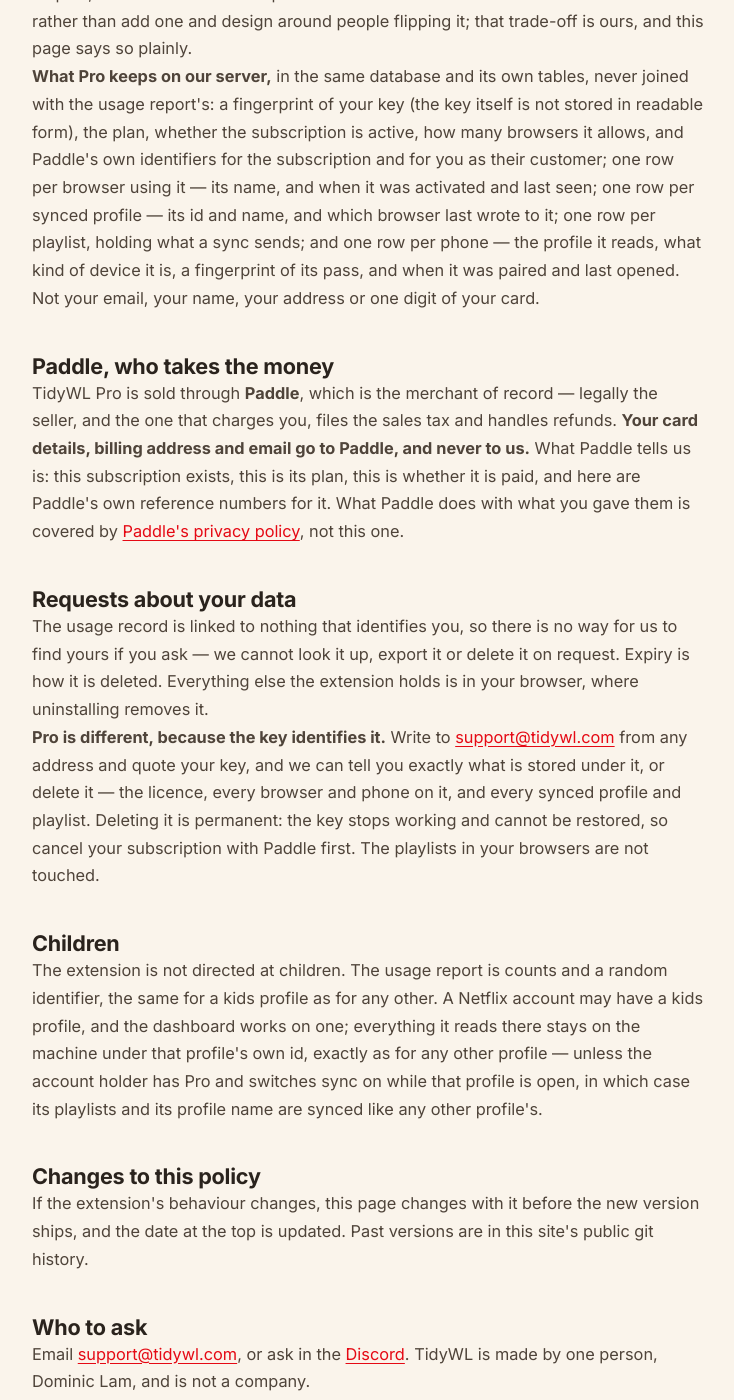
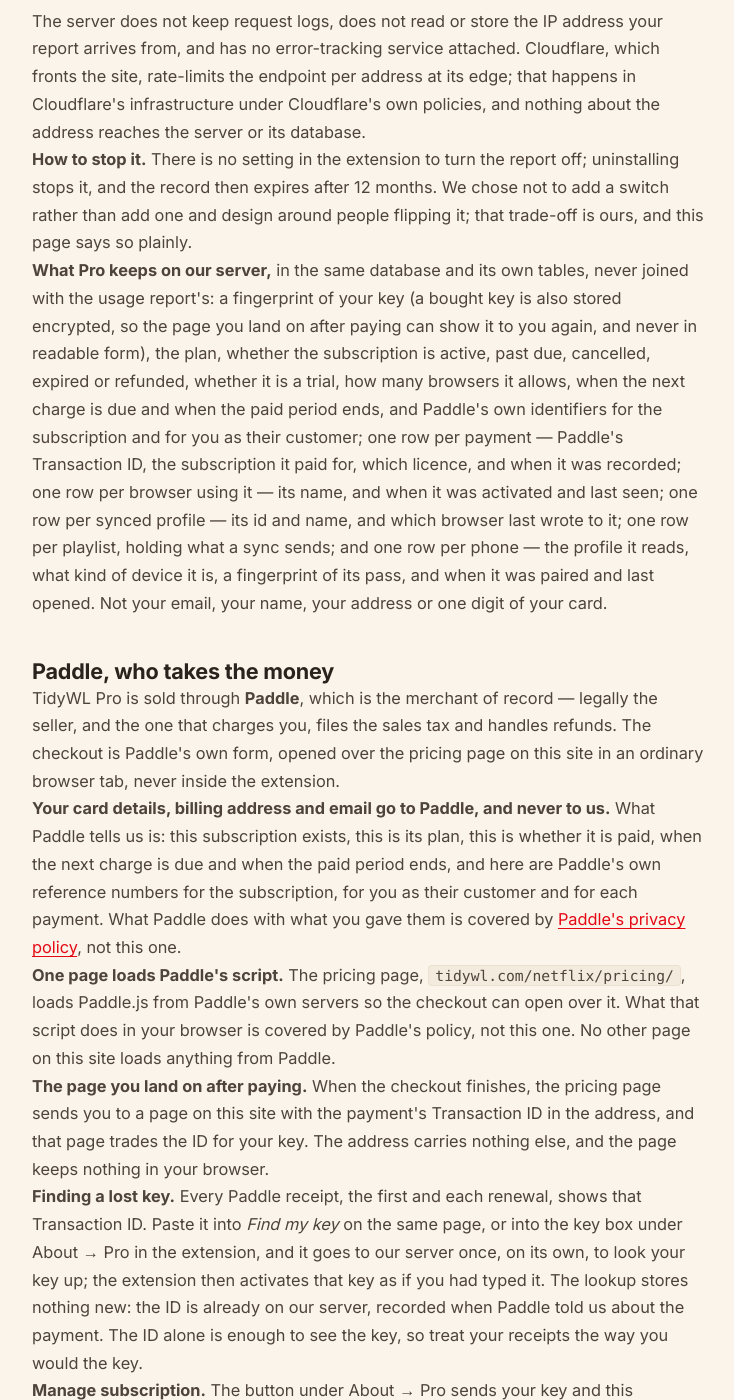
Before and after one commit to dominic-lam/tidywl-site, a Jekyll site: the page built from netflix/privacy/index.html, in a window 1280 px wide and 1400 px high, scrolled down 12500 px. Shown: the whole window, without its empty margins (272-1006 px from the left). Built offline with Jekyll 4.4.1, drawn with Linux system fonts in a browser that asks for light colours; some of the changed text lies outside the part shown.

Commit message:
DRAFT netflix privacy: the Paddle section, for 1.0.0's purchase
YouTube's Paddle section, for this product's pages and routes: the checkout
over /netflix/pricing/, Paddle.js on that page only, the success page, a lost key
found by Transaction ID, Manage subscription's link never kept, and an end or a
refund switching Pro off. What Pro keeps gains the encrypted key, every status,
the billing dates and one row per payment (netflix_transactions); request 6
gains the claim and portal calls, and the worker's fetch count is eight.

Co-Authored-By: Claude Opus 5.5 (1M context) <noreply@anthropic.com>
Claude-Session: https://claude.ai/code/session_01NUHVBVCBy2pH7HXjBLUp1N

```diff
--- a/netflix/privacy/index.html
+++ b/netflix/privacy/index.html
@@ -18,8 +18,9 @@ last_modified_at: 2026-09-23
 
      EVERY CLAIM HERE WAS READ OUT OF THE CODE, not remembered:
        - the seven outbound requests are the only `fetch()` calls in
-         src/background/service-worker.js, and the content scripts make none
-         except to Netflix's own endpoints
+         src/background/service-worker.js — eight calls, since request 6's
+         Transaction ID lookup (claimLicenseKey) has its own — and the content
+         scripts make none except to Netflix's own endpoints
        - what Pro sends is src/utils/license-utils.js and sync-utils.js, and
          what the server keeps is tidywl-api's src/netflix-license.js,
          netflix-sync.js and netflix-phone.js — contract:
@@ -218,7 +219,8 @@ last_modified_at: 2026-09-23
     <h2>The requests that leave your browser</h2>
     <p>
       These are every outbound request the extension makes other than to netflix.com. There are no others; they are
-      the only seven <code>fetch</code> calls in the extension's background worker. The first four carry no
+      the only <code>fetch</code> calls in the extension's background worker, eight of them, because the sixth has
+      two. The first four carry no
       identifier, no cookie, no account, and nothing that distinguishes your copy from anyone else's. The fifth, the
       usage report, carries the random identifier described with it — and nothing else about you. The sixth and
       seventh are Pro's, and a free install never makes them.
@@ -367,6 +369,13 @@ last_modified_at: 2026-09-23
       the subscription's status, the browsers using the key, and a 24-hour sign-in for this browser. Later checks, when
       you open the dashboard at most once every 15 minutes, send the key and this browser's seat number. <em>Deactivate
       this browser</em>, and <em>Remove</em> beside another browser, send the key and that seat's number.
+      <em>Manage subscription</em> sends the key and this browser's seat number to
+      <code>/api/netflix/license/portal</code>.
+    </p>
+    <p>
+      If you enter a Transaction ID from a Paddle receipt instead of a key, the extension first sends that ID, and
+      nothing else, to <code>https://tidywl.com/api/netflix/license/claim</code>, which answers with the key it paid for;
+      that key is then activated as above. Both are described under <em>Paddle, who takes the money</em>.
     </p>
 
     <h3>7. Playlist sync and phones, to tidywl.com — Pro only</h3>
@@ -442,24 +451,62 @@ last_modified_at: 2026-09-23
     </p>
     <p>
       <strong>What Pro keeps on our server,</strong> in the same database and its own tables, never joined with the usage
-      report's: a fingerprint of your key (the key itself is not stored in readable form), the plan, whether the
-      subscription is active, how many browsers it allows, and Paddle's own identifiers for the subscription and for
-      you as their customer; one row per browser using it — its name, and when it was activated and last seen; one row
+      report's: a fingerprint of your key (a bought key is also stored encrypted, so the page you land on after paying
+      can show it to you again, and never in readable form), the plan, whether the subscription is active, past due,
+      cancelled, expired or refunded, whether it is a trial, how many browsers it allows, when the next charge is due
+      and when the paid period ends, and Paddle's own identifiers for the subscription and for you as their customer;
+      one row per payment — Paddle's Transaction ID, the subscription it paid for, which licence, and when it was
+      recorded; one row per browser using it — its name, and when it was activated and last seen; one row
       per synced profile — its id and name, and which browser last wrote to it; one row per playlist, holding what a
       sync sends; and one row per phone — the profile it reads, what kind of device it is, a fingerprint of its pass,
       and when it was paired and last opened. Not your email, your name, your address or one digit of your card.
     </p>
 
     <h2>Paddle, who takes the money</h2>
-    <!-- DRAFT: PLAN-mobile-sync step 4. Mirror the YouTube policy's Paddle section once the Netflix product, its claim
-         page and its customer portal exist — lost-key lookup and Manage subscription are described there. -->
+    <!-- The YouTube policy's Paddle section (/privacy/), for this product's pages and routes: netflix/pricing/,
+         netflix/checkout/success/, tidywl-api's handleClaim() and handlePortal() in src/netflix-license.js, and the
+         webhook in src/paddle.js. The extension's half is claimLicenseKey() and openSubscriptionPortal() in
+         src/background/service-worker.js. -->
     <p>
       TidyWL Pro is sold through <strong>Paddle</strong>, which is the merchant of record — legally the seller, and the
-      one that charges you, files the sales tax and handles refunds. <strong>Your card details, billing address and
-      email go to Paddle, and never to us.</strong> What Paddle tells us is: this subscription exists, this is its plan,
-      this is whether it is paid, and here are Paddle's own reference numbers for it. What Paddle does with what you gave
-      them is covered by <a href="https://www.paddle.com/legal/privacy" target="_blank" rel="noopener">Paddle's privacy
-      policy</a>, not this one.
+      one that charges you, files the sales tax and handles refunds. The checkout is Paddle's own form, opened over the
+      pricing page on this site in an ordinary browser tab, never inside the extension.
+    </p>
+    <p>
+      <strong>Your card details, billing address and email go to Paddle, and never to us.</strong> What Paddle tells us
+      is: this subscription exists, this is its plan, this is whether it is paid, when the next charge is due and when
+      the paid period ends, and here are Paddle's own reference numbers for the subscription, for you as their customer
+      and for each payment. What Paddle does with what you gave them is covered by
+      <a href="https://www.paddle.com/legal/privacy" target="_blank" rel="noopener">Paddle's privacy policy</a>, not
+      this one.
+    </p>
+    <p>
+      <strong>One page loads Paddle's script.</strong> The pricing page, <code>tidywl.com/netflix/pricing/</code>, loads
+      Paddle.js from Paddle's own servers so the checkout can open over it. What that script does in your browser is
+      covered by Paddle's policy, not this one. No other page on this site loads anything from Paddle.
+    </p>
+    <p>
+      <strong>The page you land on after paying.</strong> When the checkout finishes, the pricing page sends you to a
+      page on this site with the payment's Transaction ID in the address, and that page trades the ID for your key.
+      The address carries nothing else, and the page keeps nothing in your browser.
+    </p>
+    <p>
+      <strong>Finding a lost key.</strong> Every Paddle receipt, the first and each renewal, shows that Transaction ID.
+      Paste it into <em>Find my key</em> on the same page, or into the key box under About → Pro in the extension, and
+      it goes to our server once, on its own, to look your key up; the extension then activates that key as if you had
+      typed it. The lookup stores nothing new: the ID is already on our server, recorded when Paddle told us about the
+      payment. The ID alone is enough to see the key, so treat your receipts the way you would the key.
+    </p>
+    <p>
+      <strong>Manage subscription.</strong> The button under About → Pro sends your key and this browser's seat number
+      to our server, which looks up Paddle's customer reference for the key, asks Paddle for a signed-in link to that
+      account, and hands it straight back for the browser to open in a new tab. There you can cancel, change your card
+      or download invoices. It happens only when you press the button. That link is a credential, so it is never
+      written down: not stored, not logged, not kept once the tab is open.
+    </p>
+    <p>
+      <strong>When a subscription ends or is refunded,</strong> Paddle tells our server, the licence's status changes,
+      and Pro switches off in each browser at its next licence check. Nothing else is sent in either direction.
     </p>
 
     <h2>Requests about your data</h2>
@@ -472,8 +519,10 @@ last_modified_at: 2026-09-23
       <strong>Pro is different, because the key identifies it.</strong> Write to
       <!--email_off--><a href="mailto:support@tidywl.com">support@tidywl.com</a><!--email_on--> from any address and quote
       your key, and we can tell you exactly what is stored under it, or delete it — the licence, every browser and phone
-      on it, and every synced profile and playlist. Deleting it is permanent: the key stops working and cannot be
-      restored, so cancel your subscription with Paddle first. The playlists in your browsers are not touched.
+      on it, every synced profile and playlist, and the payments recorded against it. Deleting it is permanent: the
+      key stops working and cannot be restored, so cancel your subscription with Paddle first. The playlists in your
+      browsers are not touched. Anything Paddle holds, including your email and your invoices, has to be asked of
+      Paddle.
     </p>
 
     <h2>Children</h2>
```
